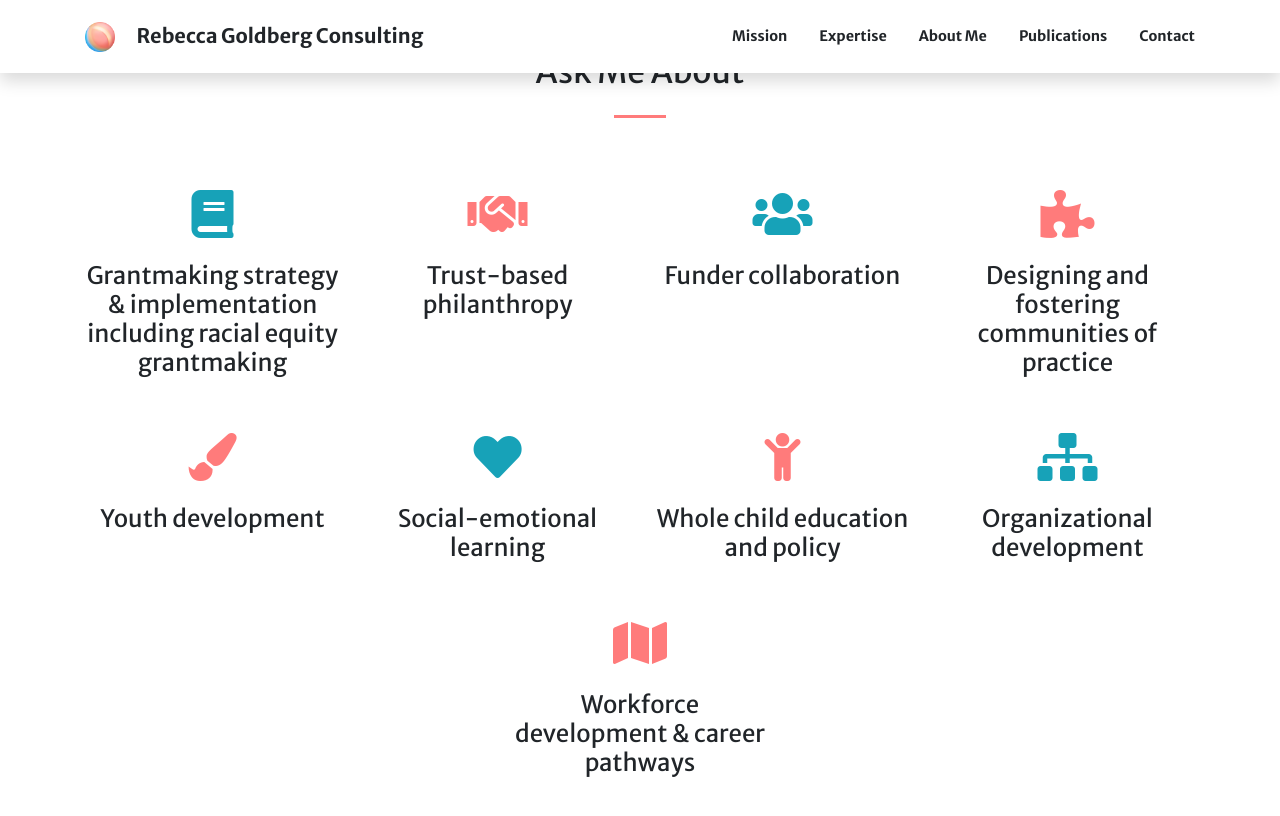
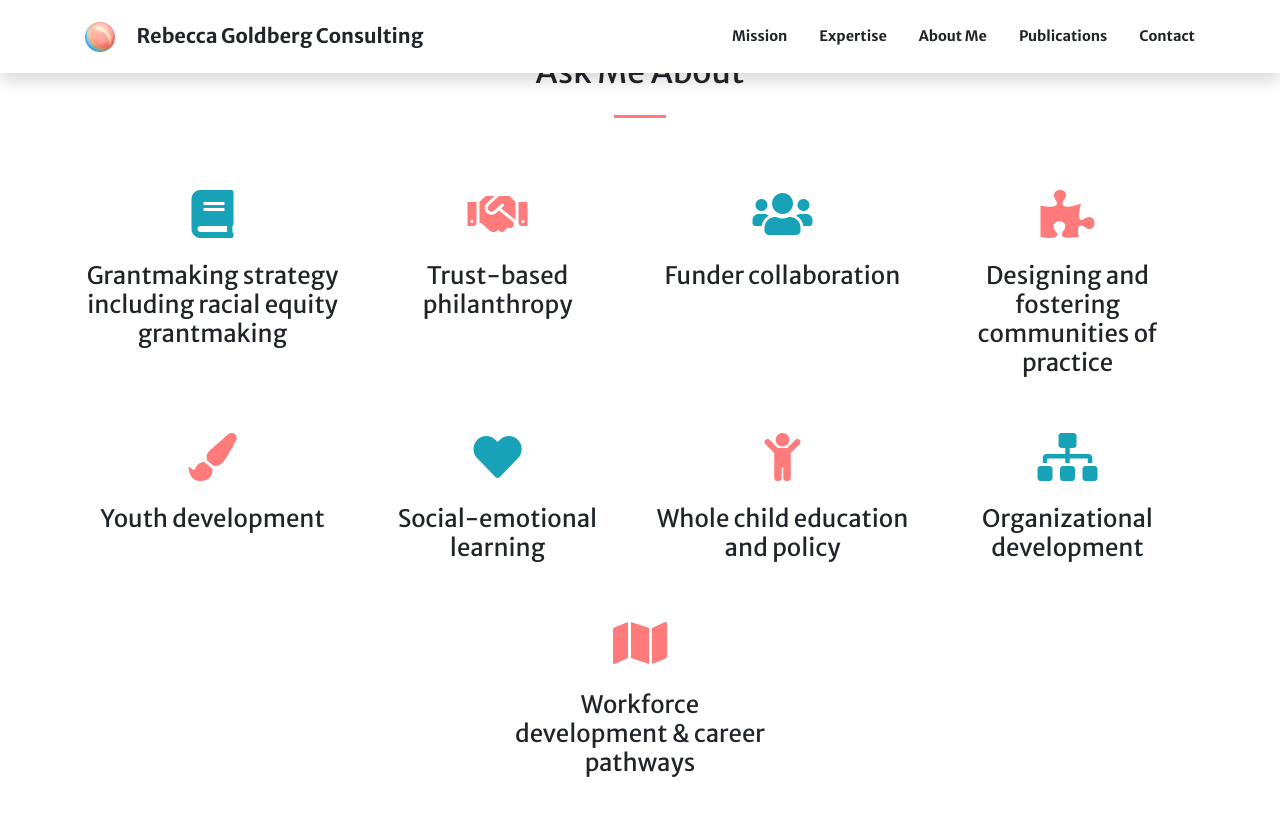
Before and after one commit to rebeccagoldberg/rebeccagoldberg.github.io, a Jekyll site: the page built from index.md, in a window 1280 px wide and 900 px high, scrolled down 1193 px. Shown: the top 816 px of the window. Built offline with Jekyll 4.4.1, drawn with Linux system fonts in a browser that asks for light colours.

Commit message:
Update index.md

```diff
--- a/index.md
+++ b/index.md
@@ -27,7 +27,7 @@ sections:
     #background_style: bg-info
     title: Ask Me About
     services:
-      - title: Grantmaking strategy & implementation including racial equity grantmaking
+      - title: Grantmaking strategy including racial equity grantmaking
         #text: a
         icon: fa-book text-info
       - title: Trust-based philanthropy
```
